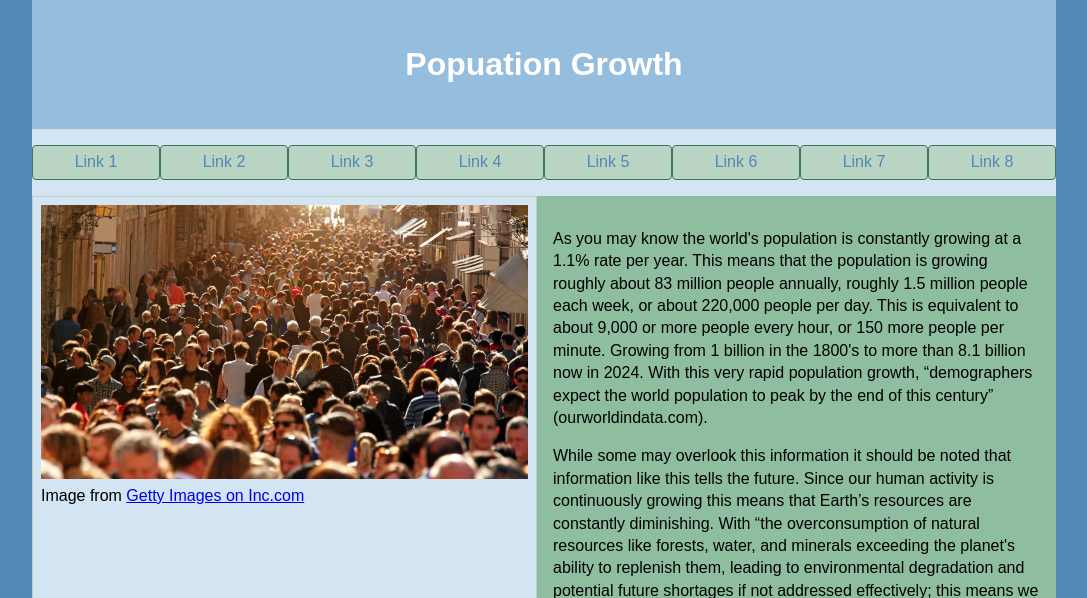
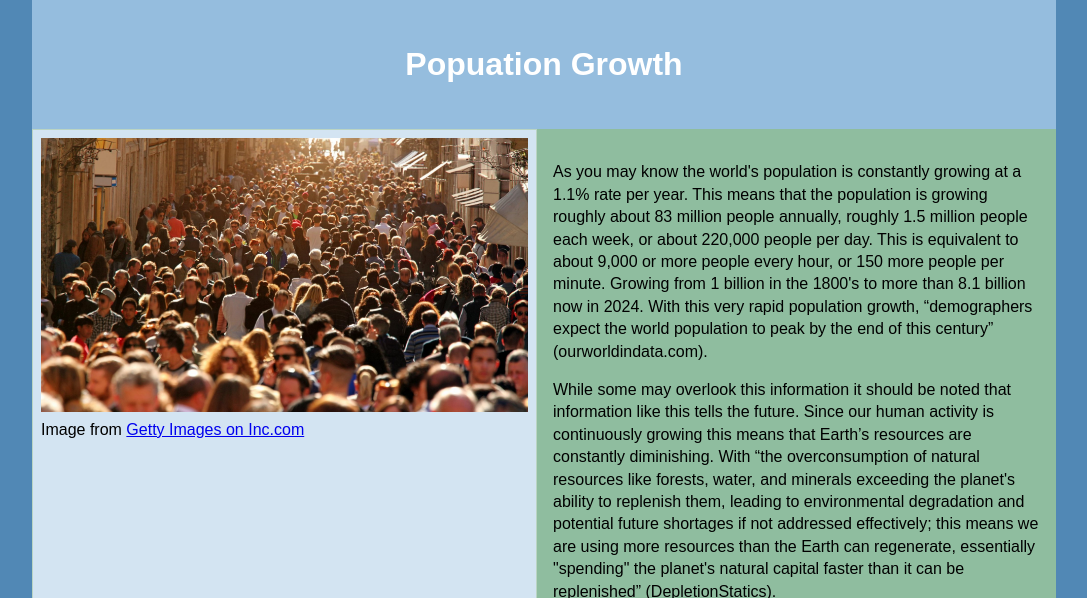
Before and after one commit to Dghester/Portfolio-, a plain HTML site: page assignment7/assigment7.html in a window 1280 px wide. Shown: the top 598 px of the page, without its empty margins (96-1183 px from the left). Drawn offline with Linux system fonts and the light colour scheme.

Commit message:
Add files via upload

```diff
--- a/assignment7/assigment7.html
+++ b/assignment7/assigment7.html
@@ -23,21 +23,6 @@
 <header>
 	<h1>Popuation Growth</h1>
 </header>
-
-<nav>
-	<ul>
-		<li><a href="#">Link 1</a></li>
-		<li><a href="#">Link 2</a></li>
-		<li><a href="#">Link 3</a></li>
-		<li><a href="#">Link 4</a></li>
-		<li><a href="#">Link 5</a></li>
-		<li><a href="#">Link 6</a></li>
-		<li><a href="#">Link 7</a></li>
-		<li><a href="#">Link 8</a></li>
-	</ul>
-</nav>
-
-
 
 
 <main>
```
